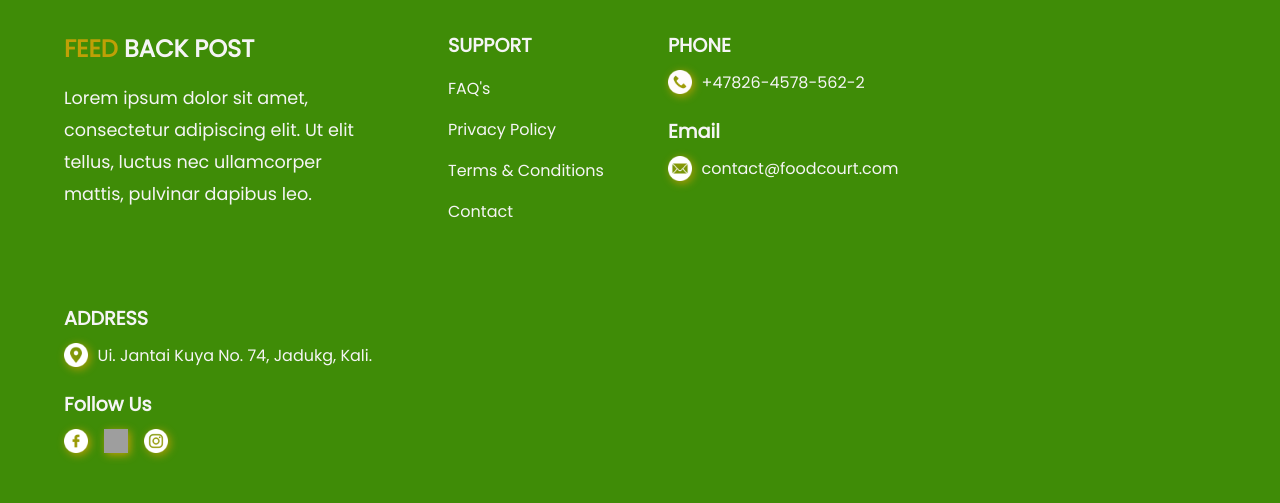
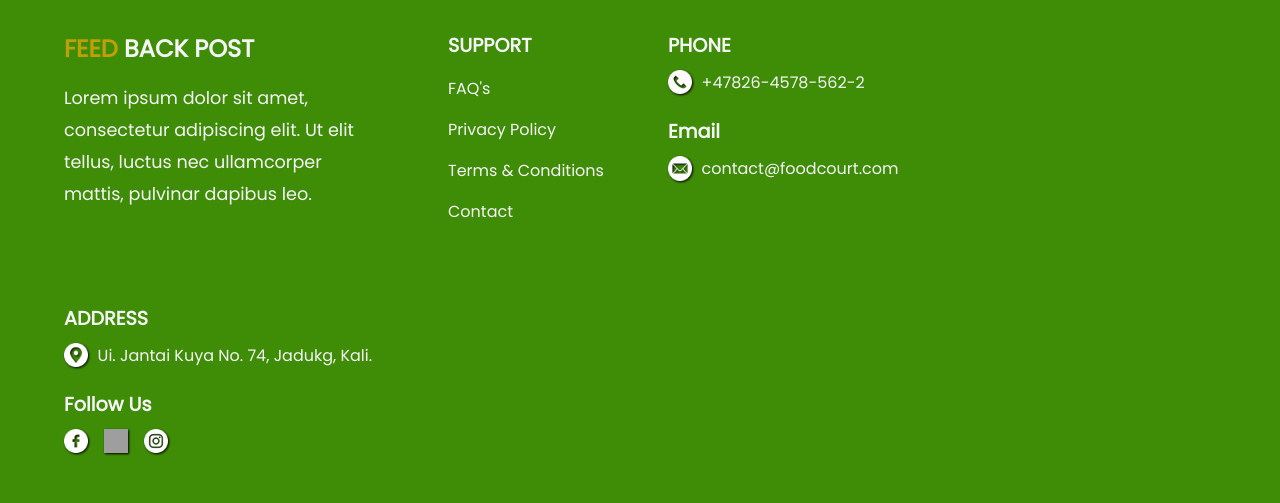
Before and after one commit to techbywes/Feed-Back-resturant, a React (Create React App) app: page / in a window 1280 px wide. Shown: the part 5461-5964 px from the top of the page. Built offline with nearby package versions, Linux system fonts and the light colour scheme; grey boxes are pictures that could not be loaded.

Commit message:
updated the footer

```diff
--- a/src/App.css
+++ b/src/App.css
@@ -779,7 +779,7 @@ body.no-scroll {
 .address_icon,
 .social_icon {
   width: 1.5rem;
-  filter: drop-shadow(2px 2px 4px #bfa006);
+  filter: drop-shadow(1px 1px 1px #000000);
 }
 
 .footer_name_phone_address_div {
```
